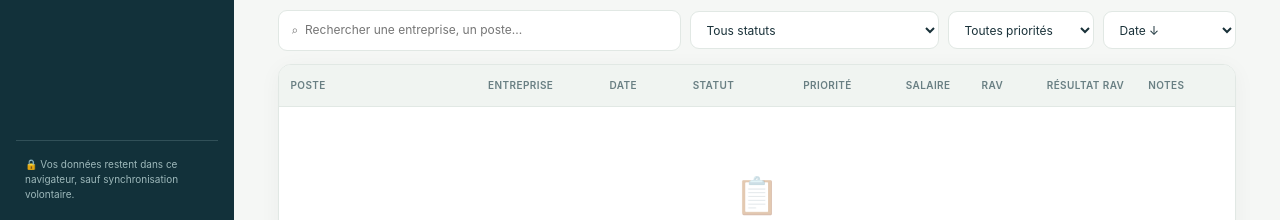
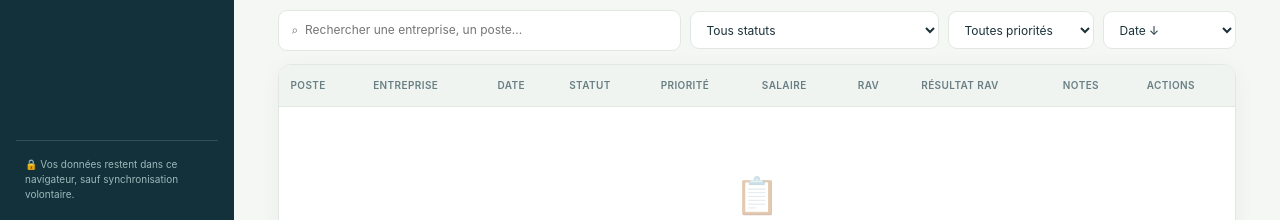
Before and after one commit to Sooap95/Job-tracker, a website: page index.html in a window 1280 px wide. Shown: the part 580-800 px from the top of the page. Drawn offline with Linux system fonts and the light colour scheme; no server answers.

Commit message:
Make desktop job table headers flexible

```diff
--- a/index.html
+++ b/index.html
@@ -87,19 +87,19 @@
         </select>
       </div>
       <div class="table-wrap" id="list-view">
-        <table>
+        <table class="jobs-table">
           <thead>
             <tr>
-              <th style="width:22%">Poste</th>
-              <th style="width:13%">Entreprise</th>
-              <th style="width:9%">Date</th>
-              <th style="width:12%">Statut</th>
-              <th style="width:11%">Priorité</th>
-              <th style="width:8%">Salaire</th>
-              <th style="width:7%">RAV</th>
-              <th style="width:10%">Résultat RAV</th>
-              <th style="width:13%">Notes</th>
-              <th style="width:7%"></th>
+              <th scope="col">Poste</th>
+              <th scope="col">Entreprise</th>
+              <th scope="col">Date</th>
+              <th scope="col">Statut</th>
+              <th scope="col">Priorité</th>
+              <th scope="col">Salaire</th>
+              <th scope="col">RAV</th>
+              <th scope="col">Résultat RAV</th>
+              <th scope="col">Notes</th>
+              <th scope="col" aria-label="Actions">Actions</th>
             </tr>
           </thead>
           <tbody id="tbody"></tbody>
```
